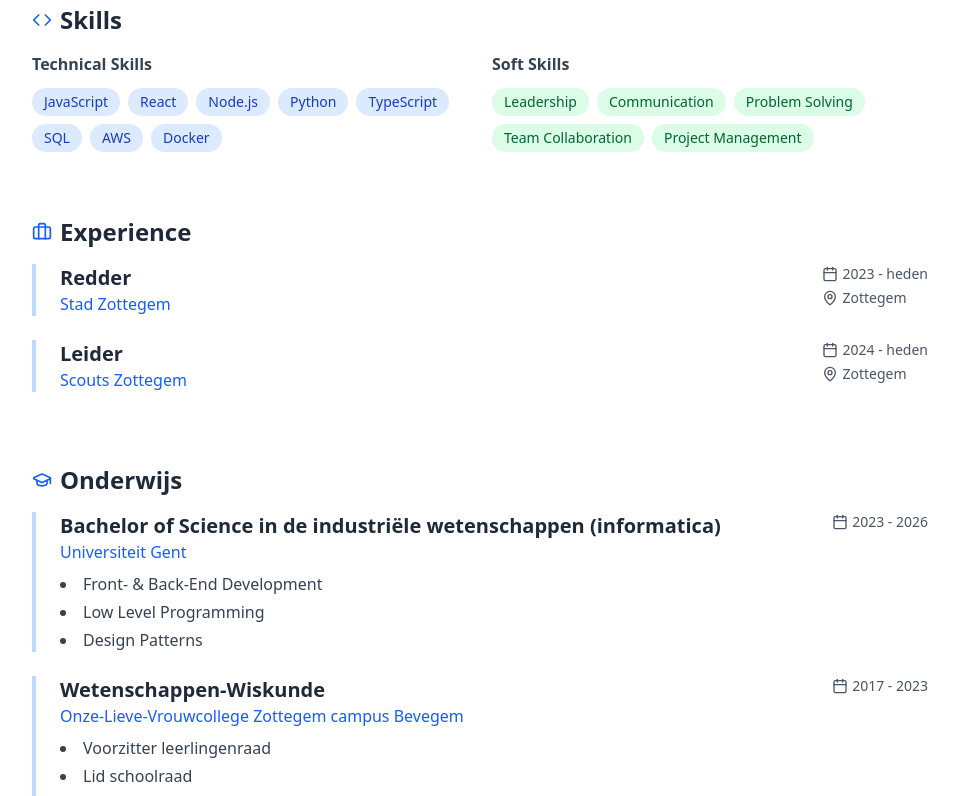
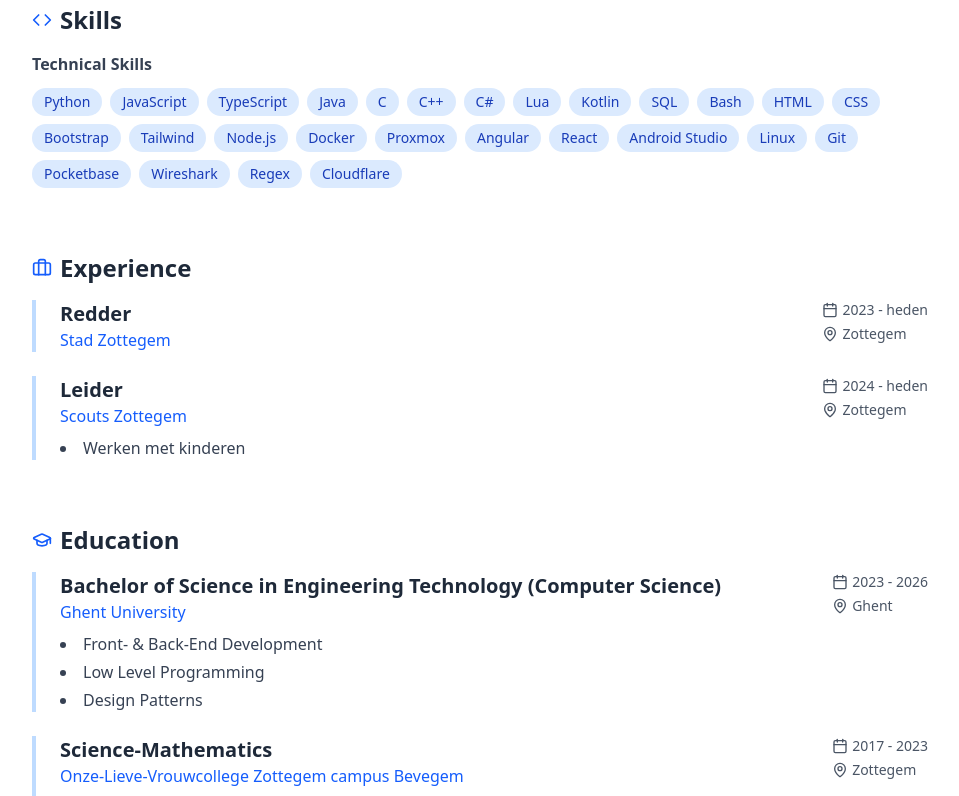
Before and after one commit to RupertDeRuyver/personal-website, a React (Vite) app: page / in a window 1280 px wide. Shown: the part 860-1656 px from the top of the page, without its empty margins (160-1119 px from the left). Built offline with nearby package versions, Linux system fonts and the light colour scheme.

Commit message:
Move data to JSON and update components to use this data

```diff
--- /dev/null
+++ b/public/data.json
@@ -0,0 +1,264 @@
+{
+    "educations":
+    [
+        {
+            "id": "ugent",
+            "name":
+                "Bachelor of Science in Engineering Technology (Computer Science)",
+            "institution": "Ghent University",
+            "period": "2023 - 2026",
+            "location": "Ghent",
+            "achievements": [
+                "Front- & Back-End Development",
+                "Low Level Programming",
+                "Design Patterns"
+            ],
+            "skills": [
+                "python",
+                "js",
+                "ts",
+                "java",
+                "c",
+                "cpp",
+                "c-sharp",
+                "kotlin",
+                "sql",
+                "bash",
+                "html",
+                "css",
+                "bootstrap",
+                "nodejs",
+                "angular",
+                "android",
+                "linux",
+                "git",
+                "pocketbase",
+                "regex"
+            ]
+        },
+        {
+            "id": "olvc",
+            "name": "Science-Mathematics",
+            "institution": "Onze-Lieve-Vrouwcollege Zottegem campus Bevegem",
+            "period": "2017 - 2023",
+            "location": "Zottegem",
+            "achievements": [
+                "Voorzitter leerlingenraad",
+                "Lid institutionraad",
+                "Organisatie fuif (College TD 2023)"
+            ]
+        }
+    ],
+
+    "experiences":
+    [
+        {
+            "id": "redder",
+            "name": "Redder",
+            "institution": "Stad Zottegem",
+            "period": "2023 - heden",
+            "location": "Zottegem"
+        },
+        {
+            "id": "leider",
+            "name": "Leider",
+            "institution": "Scouts Zottegem",
+            "period": "2024 - heden",
+            "location": "Zottegem",
+            "achievements": ["Werken met kinderen"]
+        }
+    ],
+
+    "projects":
+    [
+        {
+            "id": "homelab",
+            "name": "Homelab",
+            "description": "An old PC turned into a fully fledged home server running multiple VM's and dozens of containers 24/7! This very website is server to you via this server.",
+            "skills": [
+                "docker",
+                "proxmox",
+                "linux",
+                "cloudflare"
+            ]
+        },
+        {
+            "id": "wesbite",
+            "name": "Website",
+            "description": "The website you're currently looking at!",
+            "skills": [
+                "react",
+                "ts",
+                "html",
+                "css",
+                "tailwind"
+            ]
+        }
+    ],
+
+    "skills":
+    [
+        {
+            "id": "python",
+            "name": "Python",
+            "description": "",
+            "type": "programming-language"
+        },
+        {
+            "id": "js",
+            "name": "JavaScript",
+            "description": "",
+            "type": "programming-language"
+        },
+        {
+            "id": "ts",
+            "name": "TypeScript",
+            "description": "",
+            "type": "programming-language"
+        },
+        {
+            "id": "java",
+            "name": "Java",
+            "description": "",
+            "type": "programming-language"
+        },
+        {
+            "id": "c",
+            "name": "C",
+            "description": "",
+            "type": "programming-language"
+        },
+        {
+            "id": "cpp",
+            "name": "C++",
+            "description": "",
+            "type": "programming-language"
+        },
+        {
+            "id": "c-sharp",
+            "name": "C#",
+            "description": "",
+            "type": "programming-language"
+        },
+        {
+            "id": "lua",
+            "name": "Lua",
+            "description": "",
+            "type": "programming-language"
+        },
+        {
+            "id": "kotlin",
+            "name": "Kotlin",
+            "description": "",
+            "type": "programming-language"
+        },
+        {
+            "id": "sql",
+            "name": "SQL",
+            "description": "",
+            "type": "programming-language"
+        },
+        {
+            "id": "bash",
+            "name": "Bash",
+            "description": "",
+            "type": "programming-language"
+        },
+        {
+            "id": "html",
+            "name": "HTML",
+            "description": "",
+            "type": "programming-language"
+        },
+        {
+            "id": "css",
+            "name": "CSS",
+            "description": "",
+            "type": "programming-language"
+        },
+        {
+            "id": "bootstrap",
+            "name": "Bootstrap",
+            "description": "",
+            "type": "technical"
+        },
+        {
+            "id": "tailwind",
+            "name": "Tailwind",
+            "description": "",
+            "type": "technical"
+        },
+        {
+            "id": "nodejs",
+            "name": "Node.js",
+            "description": "",
+            "type": "technical"
+        },
+        {
+            "id": "docker",
+            "name": "Docker",
+            "description": "",
+            "type": "technical"
+        },
+        {
+            "id": "proxmox",
+            "name": "Proxmox",
+            "description": "",
+            "type": "technical"
+        },
+        {
+            "id": "angular",
+            "name": "Angular",
+            "description": "",
+            "type": "technical"
+        },
+        {
+            "id": "react",
+            "name": "React",
+            "description": "",
+            "type": "technical"
+        },
+        {
+            "id": "android",
+            "name": "Android Studio",
+            "description": "",
+            "type": "technical"
+        },
+        {
+            "id": "linux",
+            "name": "Linux",
+            "description": "",
+            "type": "technical"
+        },
+        {
+            "id": "git",
+            "name": "Git",
+            "description": "",
+            "type": "technical"
+        },
+        {
+            "id": "pocketbase",
+            "name": "Pocketbase",
+            "description": "",
+            "type": "technical"
+        },
+        {
+            "id": "wireshark",
+            "name": "Wireshark",
+            "description": "",
+            "type": "technical"
+        },
+        {
+            "id": "regex",
+            "name": "Regex",
+            "description": "",
+            "type": "technical"
+        },
+        {
+            "id": "cloudflare",
+            "name": "Cloudflare",
+            "description": "",
+            "type": "technical"
+        }
+    ]
+}
--- a/src/components/Header.tsx
+++ b/src/components/Header.tsx
@@ -1,5 +1,5 @@
-import SplitText from "../prebuilt/SplitText";
-import DecryptedText from "../prebuilt/DecryptedText";
+import SplitText from "./prebuilt/SplitText";
+import DecryptedText from "./prebuilt/DecryptedText";
 import { useState } from "react";
 import ProfilePicture from "../assets/profile-picture.jpg"; // Adjust the path as needed
 
--- a/src/components/body-parts/Education.tsx
+++ b/src/components/body-parts/Education.tsx
@@ -1,44 +1,20 @@
 import { GraduationCap } from "lucide-react";
 import ExperienceItem from "../reusable-components/ExperienceItem";
+import data from "../../../public/data.json";
 
 function Education() {
-  const education = [
-    {
-      title:
-        "Bachelor of Science in de industriële wetenschappen (informatica)",
-      school: "Universiteit Gent",
-      period: "2023 - 2026",
-      location: undefined,
-      achievements: [
-        "Front- & Back-End Development",
-        "Low Level Programming",
-        "Design Patterns",
-      ],
-    },
-    {
-      title: "Wetenschappen-Wiskunde",
-      school: "Onze-Lieve-Vrouwcollege Zottegem campus Bevegem",
-      period: "2017 - 2023",
-      location: undefined,
-      achievements: [
-        "Voorzitter leerlingenraad",
-        "Lid schoolraad",
-        "Organisatie fuif (College TD 2023)",
-      ],
-    },
-  ];
-
+  if (data.educations.length !== 0) {
     return (
       <>
         <div className="flex items-center gap-2 mb-4">
           <GraduationCap className="w-5 h-5 text-blue-600" />
-        <h3 className="text-2xl font-bold text-gray-800">Onderwijs</h3>
+          <h3 className="text-2xl font-bold text-gray-800">Education</h3>
         </div>
         <div className="space-y-6">
-        {education.map((education) => (
+          {data.educations.map((education) => (
             <ExperienceItem
-            title={education.title}
-            company={education.school}
+              title={education.name}
+              company={education.institution}
               period={education.period}
               location={education.location}
               achievements={education.achievements}
@@ -48,5 +24,6 @@
       </>
     );
   }
+}
 
 export default Education;
--- a/src/components/body-parts/Experience.tsx
+++ b/src/components/body-parts/Experience.tsx
@@ -1,25 +1,9 @@
 import { Briefcase } from "lucide-react";
 import ExperienceItem from "../reusable-components/ExperienceItem";
+import data from "../../../public/data.json";
 
 function Experience() {
-  const experience = [
-    {
-      title: "Redder",
-      company: "Stad Zottegem",
-      period: "2023 - heden",
-      location: "Zottegem",
-      achievements: [],
-    },
-    {
-      title: "Leider",
-      company: "Scouts Zottegem",
-      period: "2024 - heden",
-      location: "Zottegem",
-      achievements: [],
-    },
-  ];
-
-  if (experience.length !== 0) {
+  if (data.experiences.length !== 0) {
     return (
       <>
         <div className="flex items-center gap-2 mb-4">
@@ -27,10 +11,10 @@
           <h3 className="text-2xl font-bold text-gray-800">Experience</h3>
         </div>
         <div className="space-y-6">
-          {experience.map((experience) => (
+          {data.experiences.map((experience) => (
             <ExperienceItem
-              title={experience.title}
-              company={experience.company}
+              title={experience.name}
+              company={experience.institution}
               period={experience.period}
               location={experience.location}
               achievements={experience.achievements}
--- a/src/components/body-parts/Projects.tsx
+++ b/src/components/body-parts/Projects.tsx
@@ -1,35 +1,16 @@
 import { ExternalLink, Users } from "lucide-react";
+import data from "../../../public/data.json";
 
 function Projects() {
-  const projects = [
-    {
-      name: "E-Commerce Platform",
-      description:
-        "Full-stack e-commerce solution with payment processing and inventory management",
-      tech: ["React", "Node.js", "MongoDB", "Stripe API"],
-      link: "https://github.com/username/project",
-    },
-    {
-      name: "Task Management App",
-      description:
-        "Collaborative task management tool with real-time updates and team features",
-      tech: ["Vue.js", "Express", "Socket.io", "PostgreSQL"],
-      link: "https://github.com/username/project",
-    },
-  ];
-
   return (
     <>
       <div className="flex items-center gap-2 mb-4">
         <Users className="w-5 h-5 text-blue-600" />
-        <h3 className="text-2xl font-bold text-gray-800">Featured Projects</h3>
+        <h3 className="text-2xl font-bold text-gray-800">Projects</h3>
       </div>
       <div className="grid md:grid-cols-2 gap-6">
-        {projects.map((project, index) => (
-          <div
-            key={index}
-            className="border border-gray-200 rounded-lg p-6 hover:shadow-md transition-shadow"
-          >
+        {data.projects.map((project) => (
+          <div className="border border-gray-200 rounded-lg p-6 hover:shadow-md transition-shadow">
             <div className="flex justify-between items-start mb-3">
               <h4 className="text-lg font-semibold text-gray-800">
                 {project.name}
@@ -38,12 +19,9 @@
             </div>
             <p className="text-gray-600 mb-3">{project.description}</p>
             <div className="flex flex-wrap gap-2">
-              {project.tech.map((tech, i) => (
-                <span
-                  key={i}
-                  className="px-2 py-1 bg-gray-100 text-gray-700 rounded text-xs"
-                >
-                  {tech}
+              {project.skills.map((name) => (
+                <span className="px-2 py-1 bg-gray-100 text-gray-700 rounded text-xs">
+                  {name}
                 </span>
               ))}
             </div>
--- a/src/components/body-parts/Skills.tsx
+++ b/src/components/body-parts/Skills.tsx
@@ -1,24 +1,5 @@
-import {Code} from "lucide-react";
-
-const skills = {
-  technical: [
-    "JavaScript",
-    "React",
-    "Node.js",
-    "Python",
-    "TypeScript",
-    "SQL",
-    "AWS",
-    "Docker",
-  ],
-  soft: [
-    "Leadership",
-    "Communication",
-    "Problem Solving",
-    "Team Collaboration",
-    "Project Management",
-  ],
-};
+import { Code } from "lucide-react";
+import data from "../../../public/data.json";
 
 function Skills() {
   return (
@@ -27,21 +8,18 @@
         <Code className="w-5 h-5 text-blue-600" />
         <h3 className="text-2xl font-bold text-gray-800">Skills</h3>
       </div>
-      <div className="grid md:grid-cols-2 gap-6">
+      <div className="grid md:grid-cols-1 gap-6">
         <div>
           <h4 className="font-semibold text-gray-700 mb-3">Technical Skills</h4>
           <div className="flex flex-wrap gap-2">
-            {skills.technical.map((skill, index) => (
-              <span
-                key={index}
-                className="px-3 py-1 bg-blue-100 text-blue-800 rounded-full text-sm font-medium"
-              >
-                {skill}
+            {data.skills.map((skill) => (
+              <span className="px-3 py-1 bg-blue-100 text-blue-800 rounded-full text-sm font-medium">
+                {skill.name}
               </span>
             ))}
           </div>
         </div>
-        <div>
+        {/* <div>
             <h4 className="font-semibold text-gray-700 mb-3">Soft Skills</h4>
             <div className="flex flex-wrap gap-2">
               {skills.soft.map((skill, index) => (
@@ -53,7 +31,7 @@
                 </span>
               ))}
             </div>
-        </div>
+          </div> */}
       </div>
     </>
   );
```
Lines whose indentation alone changed are shown as unchanged.
